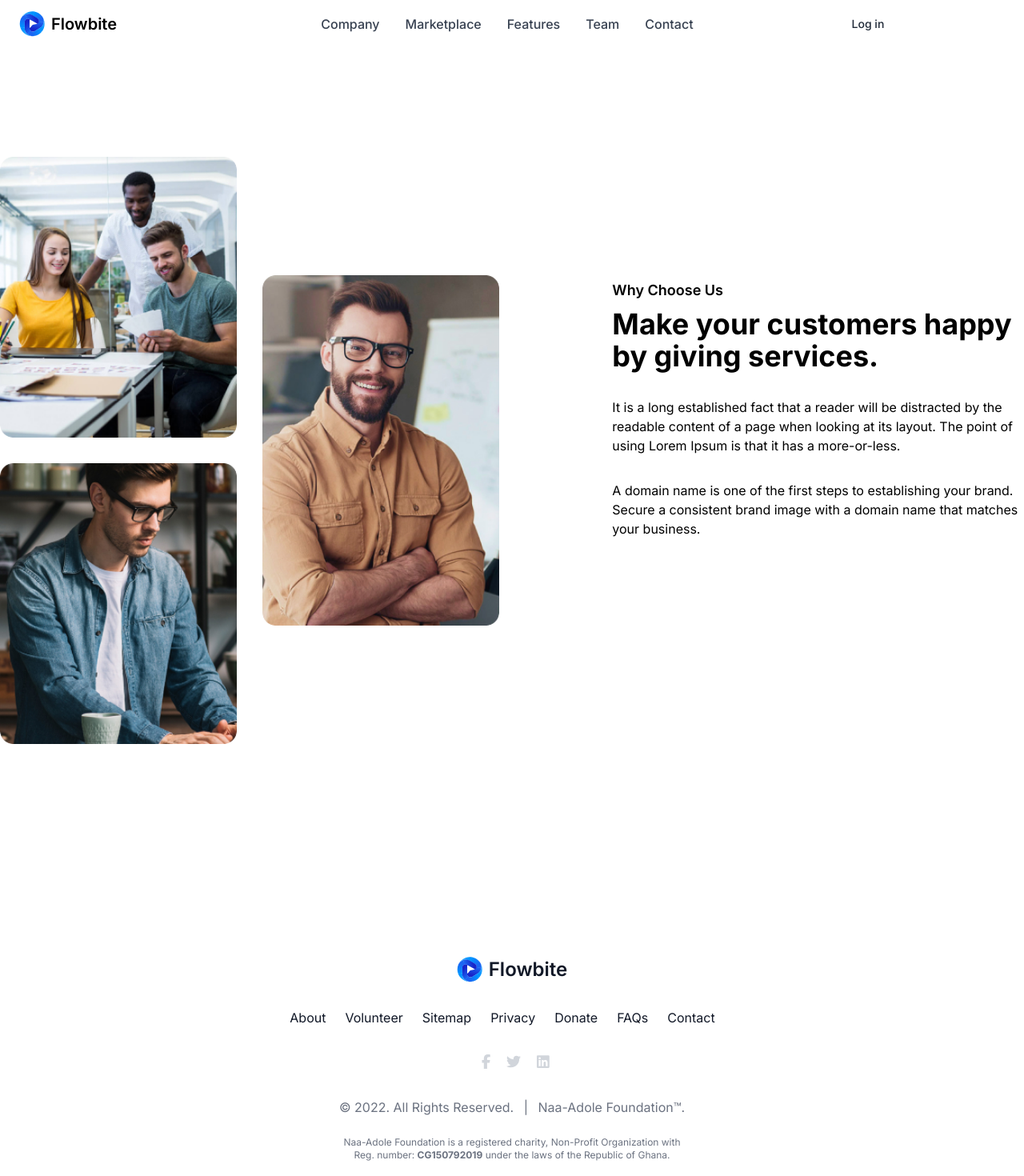
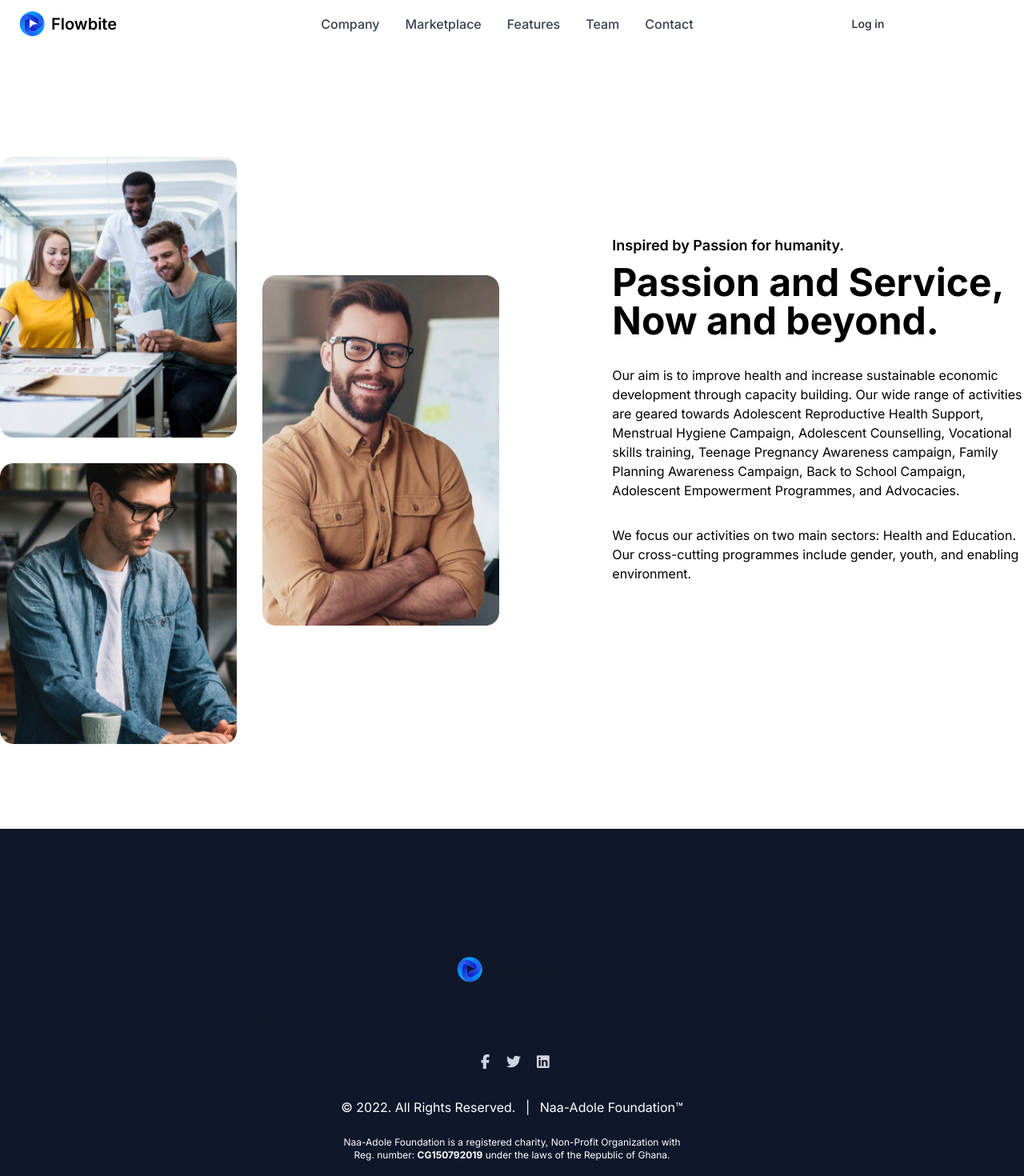
Before and after one commit to ImAVariable/nadole, a Next.js app: page /about in a window 1280 px wide. Shown: the top 1470 px of the page at 80% size. Built offline with nearby package versions, Linux system fonts and the light colour scheme.

Commit message:
about page done

```diff
--- a/pages/about.js
+++ b/pages/about.js
@@ -32,21 +32,19 @@ const about = () => {
       </div>
       <div className="w-full px-4 lg:w-1/2 xl:w-5/12">
         <div className="mt-10 lg:mt-0">
-          <span className="mb-2 block text-lg font-semibold text-primary">
-            Why Choose Us
+          <span className="mb-2 block text-lg font-semibold text-primary ">
+          Inspired by Passion for humanity.
           </span>
-          <h2 className="mb-8 text-3xl font-bold text-dark sm:text-4xl">
-            Make your customers happy by giving services.
+          <h2 className="mb-8 text-3xl font-bold text-dark sm:text-5xl">
+          Passion and Service,  Now and beyond.
           </h2>
           <p className="mb-8 text-base text-body-color">
-            It is a long established fact that a reader will be distracted
-            by the readable content of a page when looking at its layout.
-            The point of using Lorem Ipsum is that it has a more-or-less.
+          Our aim is to improve health and increase sustainable economic development through capacity building. Our wide range of activities are geared towards Adolescent Reproductive Health Support, Menstrual Hygiene Campaign, Adolescent Counselling, Vocational skills training, Teenage Pregnancy Awareness campaign, Family Planning Awareness Campaign, Back to School Campaign,  Adolescent Empowerment Programmes, and Advocacies.
+
           </p>
           <p className="mb-12 text-base text-body-color">
-            A domain name is one of the first steps to establishing your
-            brand. Secure a consistent brand image with a domain name that
-            matches your business.
+          We focus our activities on two main sectors: Health and Education. Our cross-cutting programmes include gender, youth, and enabling environment.
+
           </p>
           <a href="javascript:void(0)" className="inline-flex items-center justify-center rounded-lg bg-primary py-4 px-10 text-center text-base font-normal text-white hover:bg-opacity-90 lg:px-8 xl:px-10">
             Get Started
--- a/pages/components/footer.js
+++ b/pages/components/footer.js
@@ -8,7 +8,7 @@ import { faFacebookF, faTwitter, faInstagram, faLinkedin, faYoutubeSquare, faPin
 const Footer = () => {
   return (
     <>
-    <footer className="p-4 bg-white md:p-8 lg:p-10 dark:bg-gray-800 py-10 ">
+    <footer className="text-white p-4  md:p-8 lg:p-10  py-10 bg-gradient-to-r from-slate-900 to-slate-900 px-4 sm:px-6 lg:px-16">
 <div className='md:py-16 md:my-10  md:flex flex-col items-center justify-center'>
 <div className="mx-auto max-w-screen-xl md:text-center ">
     <a   className="flex md:justify-center items-center text-2xl font-semibold text-gray-900 dark:text-white pt-4">
@@ -18,7 +18,7 @@ const Footer = () => {
 
 
 
-    <ul className="flex flex-wrap md:justify-center items-center mb-6 text-gray-900 dark:text-white my-5 md:my-8">
+    <ul className="flex flex-wrap md:justify-center items-center mb-6 text-gray-900 dark:text-white my-5 md:my-8 uppercase">
       <li>
         <Link href="/about"><a   className="mr-4 hover:underline md:mr-6 ">About</a></Link>
       </li>
@@ -44,21 +44,21 @@ const Footer = () => {
     </ul>
     <ul className="flex flex-wrap md:justify-center items-center mb-6 text-gray-900 dark:text-white my-5 md:my-8">
       <li>
-      <Link href="https://www.facebook.com/naaadolefoundation/"><a className="text-gray-400"><FontAwesomeIcon icon={faFacebookF} className="text-gray-300 text-lg ml-2"></FontAwesomeIcon></a></Link>
+      <Link href="https://www.facebook.com/naaadolefoundation/"><a className="text-slate-300"><FontAwesomeIcon icon={faFacebookF} className="text-lg ml-2"></FontAwesomeIcon></a></Link>
 
       </li>
       <li>
-      <Link href="https://twitter.com/adolefoundation"><a className="ml-3 text-gray-400"><FontAwesomeIcon icon={faTwitter} className="text-gray-300 text-lg ml-2"></FontAwesomeIcon></a></Link>
+      <Link href="https://twitter.com/adolefoundation"><a className="ml-3 text-slate-300"><FontAwesomeIcon icon={faTwitter} className=" text-lg ml-2"></FontAwesomeIcon></a></Link>
       </li>
       <li>
-      <Link href="https://gh.linkedin.com/in/theodora-abaka-acquaah-923b15196"><a className="ml-3 text-gray-400"><FontAwesomeIcon icon={faLinkedin} className="text-gray-300 text-lg ml-2 "></FontAwesomeIcon></a></Link>
+      <Link href="https://gh.linkedin.com/in/theodora-abaka-acquaah-923b15196"><a className="ml-3 text-slate-300"><FontAwesomeIcon icon={faLinkedin} className="text-gray-300 text-lg ml-2 "></FontAwesomeIcon></a></Link>
 
       </li>
 
     </ul>
-    <span className="text-md text-gray-500 md:text-center dark:text-gray-400"><span>&copy; </span><span>{new Date().getFullYear()}. </span> All Rights Reserved. <span className='md:px-2 '>&#124;</span> <a   className="hover:underline"><span>Naa-Adole Foundation</span><span>&trade;</span></a>. </span>
+    <span className="text-md  md:text-center "><span>&copy; </span><span>{new Date().getFullYear()}. </span> All Rights Reserved. <span className='md:px-2 '>&#124;</span> <a   className="hover:underline"><span>Naa-Adole Foundation</span><span>&trade;</span></a> </span>
   </div>
-  <p className="my-2 pt-4 text-gray-500 dark:text-gray-400 text-xs md:max-w-md mx-auto md:text-center ">Naa-Adole Foundation is a registered charity, Non-Profit Organization with Reg. number: <span className='font-bold'>CG150792019</span> under the laws of the Republic of Ghana. </p>
+  <p className="my-2 pt-4   text-xs md:max-w-md mx-auto md:text-center ">Naa-Adole Foundation is a registered charity, Non-Profit Organization with Reg. number: <span className='font-bold'>CG150792019</span> under the laws of the Republic of Ghana. </p>
 
 </div>
 </footer>
```
